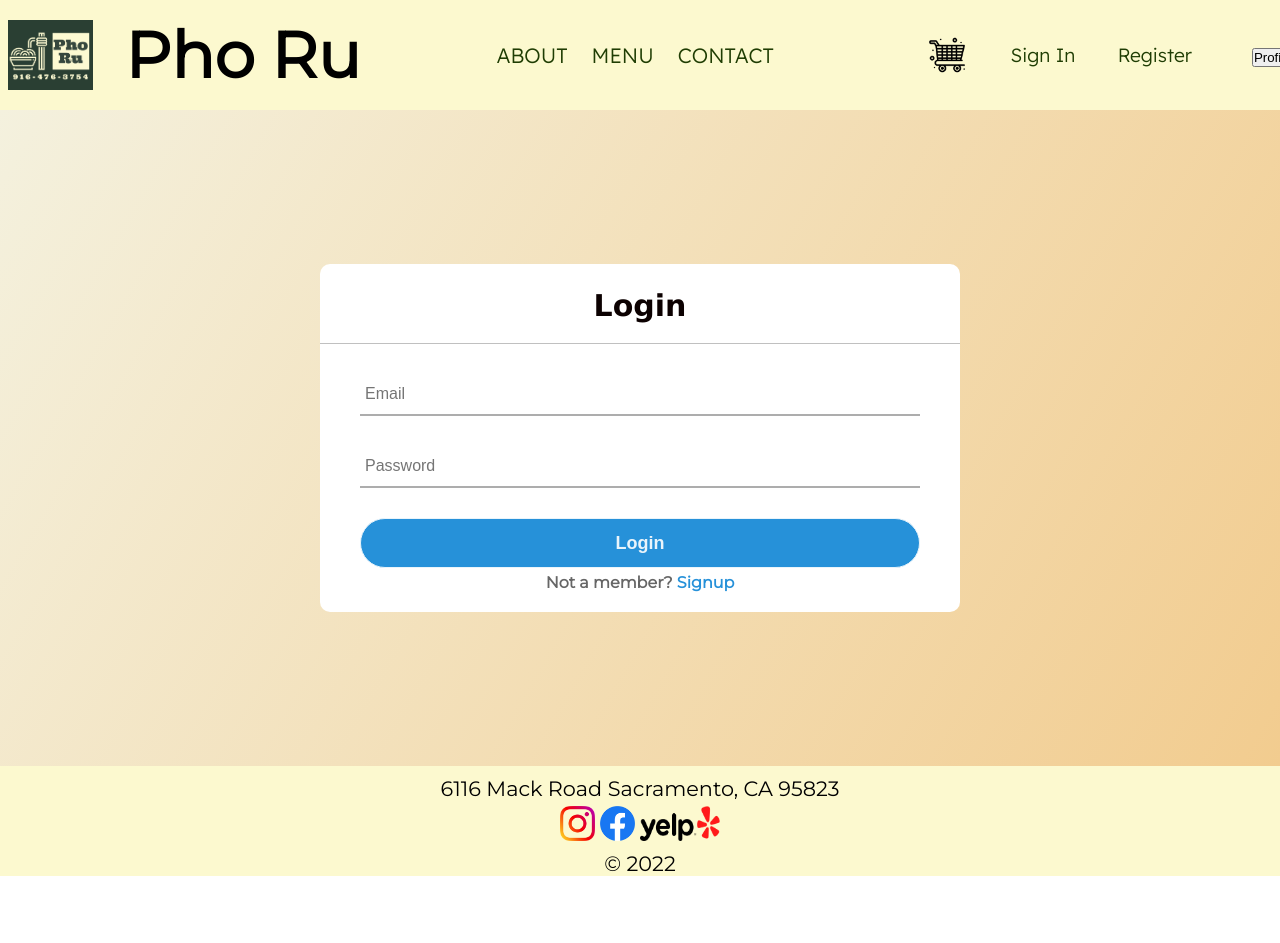
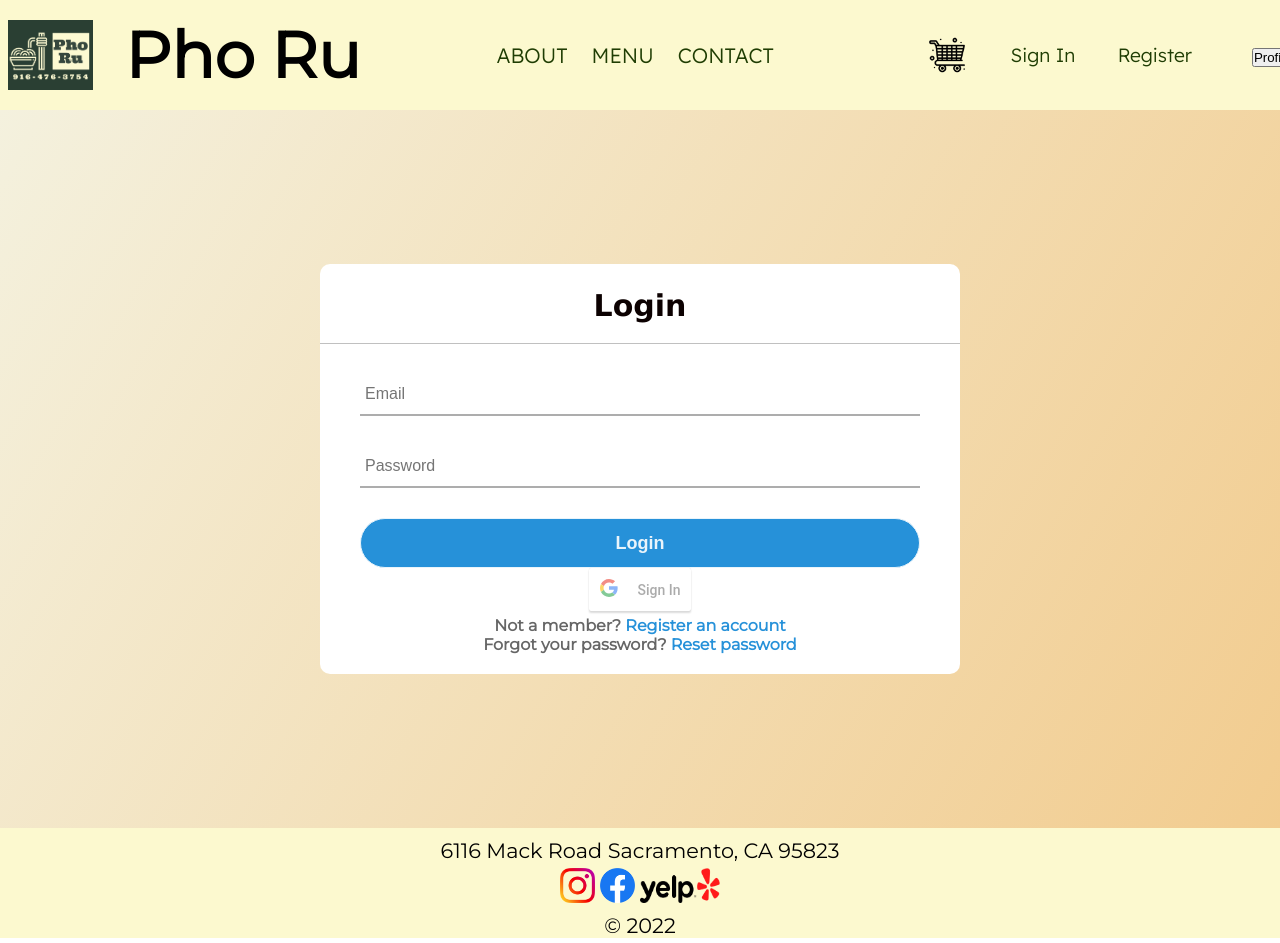
Before and after one commit to Massoud2017/Senior-Project, a React (Create React App) app in the folder frontend/restaurant/: page /login in a window 1280 px wide. Shown: the top 943 px of the page. Before the commit the page ends 881 px from the top, so only its background shows below. Built offline with nearby package versions, Linux system fonts and the light colour scheme; a web font is replaced by a local one.

Commit message:
Add Google login and reset password option, fixed some DOM element names error

```diff
--- a/frontend/restaurant/package.json
+++ b/frontend/restaurant/package.json
@@ -13,6 +13,7 @@
     "google-map-react": "^2.1.10",
     "react": "^16.13.0",
     "react-dom": "^16.13.0",
+    "react-google-login": "^5.2.2",
     "react-router": "^6.0.2",
     "react-router-dom": "^6.0.2",
     "react-scripts": "^5.0.0",
--- a/frontend/restaurant/src/screens/ChangePassword.js
+++ b/frontend/restaurant/src/screens/ChangePassword.js
@@ -35,15 +35,15 @@ function ChangePassword() {
         onChange={(event) => {
           setOldPassword(event.target.value);
         }}
-      />
+      /><br/>
       <input
         type="text"
         placeholder="New Password..."
         onChange={(event) => {
           setNewPassword(event.target.value);
         }}
-      />
-      <button onClick={changePassword}> Save Changes</button>
+      /><br/>
+      <button onClick={changePassword}>Save Changes</button>
     </div>
   );
 }
--- a/frontend/restaurant/src/screens/Contact.js
+++ b/frontend/restaurant/src/screens/Contact.js
@@ -30,9 +30,9 @@ function Contact() {
           </li>
         </ul>
       </div>
-      <div class="mapouter">
-        <div class="gmap_canvas">
-          <iframe title="google map" width="100%" height="100%" id="gmap_canvas" src="https://maps.google.com/maps?q=6115%20Mack%20Rd.%20Sacramento,%20CA%2095823&t=&z=13&ie=UTF8&iwloc=&output=embed" frameborder="0" scrolling="no" marginheight="0" marginwidth="0"></iframe>
+      <div className="mapouter">
+        <div className="gmap_canvas">
+          <iframe title="google map" width="100%" height="100%" id="gmap_canvas" src="https://maps.google.com/maps?q=6115%20Mack%20Rd.%20Sacramento,%20CA%2095823&t=&z=13&ie=UTF8&iwloc=&output=embed" frameBorder="0" scrolling="no" marginHeight="0" marginWidth="0"></iframe>
           <a href="https://wimip.net/nordvpn-coupon"></a><br />
           <style dangerouslySetInnerHTML={{ __html: ".mapouter{position:relative;text-align:right;height:500px;width:600px;margin-top:26px;}" }} />
           <a href="https://www.embedgooglemap.net"></a>
--- /dev/null
+++ b/frontend/restaurant/src/screens/GoogleLogin.js
@@ -0,0 +1,52 @@
+import React, { useState } from 'react';
+import { GoogleLogin, GoogleLogout } from 'react-google-login';
+import "./components/style.css";
+
+// Might be problematic, please Nam know if this does not work
+const clientId = "107823377619-v6763mjmkri8u1g2f9gtb18p56tlkuot.apps.googleusercontent.com";
+
+function GLogin() {
+    const [showloginButton, setShowloginButton] = useState(true);
+    const [showlogoutButton, setShowlogoutButton] = useState(false);
+    const onLoginSuccess = (res) => {
+        console.log('Login Success:', res.profileObj);
+        setShowloginButton(false);
+        setShowlogoutButton(true);
+    };
+
+    const onLoginFailure = (res) => {
+        console.log('Login Failed:', res);
+    };
+
+    const onSignoutSuccess = () => {
+        alert("You have been logged out successfully");
+        console.clear();
+        setShowloginButton(true);
+        setShowlogoutButton(false);
+    };
+
+    return (
+        <div className="g-signin">
+            { showloginButton ?
+                <GoogleLogin
+                    clientId={clientId}
+                    buttonText="Sign In"
+                    onSuccess={onLoginSuccess}
+                    onFailure={onLoginFailure}
+                    cookiePolicy={'single_host_origin'}
+                    isSignedIn={true}
+                /> : null}
+
+            { showlogoutButton ?
+                <GoogleLogout
+                    clientId={clientId}
+                    buttonText="Sign Out"
+                    onLogoutSuccess={onSignoutSuccess}
+                >
+                </GoogleLogout> : null
+            }
+        </div>
+    );
+}
+
+export default GLogin;
--- a/frontend/restaurant/src/screens/Home.js
+++ b/frontend/restaurant/src/screens/Home.js
@@ -1,11 +1,24 @@
 import React from 'react';
 import './components/home-style.css';
-import './components/home-script.js';
 import front from './components/home-front.jpg';
 import interior from './components/home-interior.jpg';
 import food from './components/home-food.jpg';
 
 function Home() {
+    document.addEventListener("DOMContentLoaded", function (event) {
+        const images = document.querySelectorAll(".intro-slideshow img");
+        const nextImageDelay = 5000;
+        let currentImageCounter = 0;
+
+        images[currentImageCounter].style.opacity = 1;
+        setInterval(nextImage, nextImageDelay);
+
+        function nextImage() {
+          images[currentImageCounter].style.opacity = 0;
+          currentImageCounter = (currentImageCounter + 1) % images.length;
+          images[currentImageCounter].style.opacity = 1;
+        }
+    });
 
     return (
         <div className="intro">
--- a/frontend/restaurant/src/screens/Login.js
+++ b/frontend/restaurant/src/screens/Login.js
@@ -1,9 +1,7 @@
 import React , {useState, useEffect} from 'react';
 import { Link, useNavigate } from "react-router-dom";
 import axios from 'axios';
-//-- Uncomment me when you're ready ----------------------------
-// import GoogleLoginButton from './components/GoogleLoginButton'
-//--------------------------------------------------------------
+import GoogleLoginButton from './GoogleLogin.js';
 
 function Login() {
   const [username, setUsername] = useState('');
@@ -49,13 +47,13 @@ function Login() {
             	}}
 						/>
           </div>
-          <button className='form-login-btn' onClick={login}>Login</button>
-          {/* <input type='submit' value='Login' /> */}
-          {/*-- For Nam to implement Google login */}
-          {/* <GoogleLoginButton className='google-login-btn' /> */}
-          {/* -- End of Google Login */}
+            <button className='form-login-btn' onClick={login}>Login</button>
+          <div className='g-signin'>
+            <GoogleLoginButton/>
+          </div>
           <div className='signup-link'>
-						Not a member? <Link to='/signup'>Signup</Link>
+						Not a member? <Link to='/signup'>Register an account</Link><br/>
+            Forgot your password? <Link to='/changepassword'>Reset password</Link>
           </div>
         </div>
       </div>
--- a/frontend/restaurant/src/screens/components/home-script.js
+++ /dev/null
@@ -1,16 +0,0 @@
-import "./home-style.css";
-
-document.addEventListener("DOMContentLoaded", function (event) {
-  const images = document.querySelectorAll(".intro-slideshow img");
-  const nextImageDelay = 8000;
-  let currentImageCounter = 0;
-
-  // images[currentImageCounter].style.opacity = 1;
-  setInterval(nextImage, nextImageDelay);
-
-  function nextImage() {
-    images[currentImageCounter].style.opacity = 0;
-    currentImageCounter = (currentImageCounter + 1) % images.length;
-    images[currentImageCounter].style.opacity = 1;
-  }
-});
--- a/frontend/restaurant/src/screens/components/style.css
+++ b/frontend/restaurant/src/screens/components/style.css
@@ -7,3 +7,8 @@
   margin-right: auto;
   width: 100%;
 }
+
+.g-signin{
+  position: relative;
+  text-align: center;
+}
```
Also changed, not shown: 2 other files (tests, documents, lock files or other folders). Lines whose indentation alone changed are shown as unchanged.
